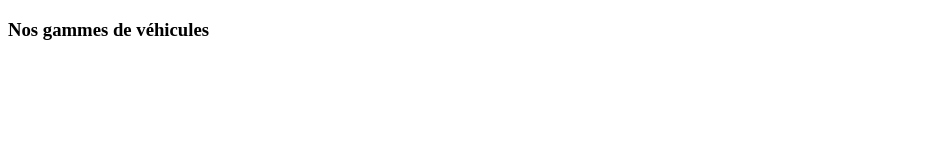
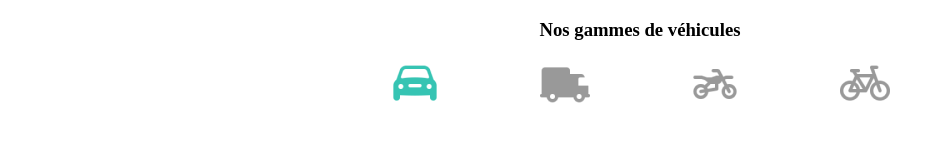
Before and after one commit to DWils/vehiloc, a plain HTML site: page front-end/index.html in a window 1280 px wide. Shown: the whole page, without its empty margins (0-944 px from the left). Drawn offline with Linux system fonts and the light colour scheme.

Commit message:
mise a jour

```diff
--- a/front-end/css/style.css
+++ b/front-end/css/style.css
@@ -0,0 +1,17 @@
+#icone{
+    display: flex;
+    justify-content: center;
+    align-items: center;
+}
+
+#icone img{
+    margin:  0 50px;
+}
+
+
+#titre_vehicule{
+    display: flex;
+    flex-wrap: wrap;
+    justify-content:center
+
+}
--- a/front-end/index.html
+++ b/front-end/index.html
@@ -21,9 +21,12 @@
 
     <!-- Les véhicules -->
     <div>
-        <div> <h3> Nos gammes de véhicules </h3> </div>
-        <div>
-
+        <div> <h3 id="titre_vehicule"> Nos gammes de véhicules </h3> </div>
+        <div id="icone">
+            <img src="image/voiture.png" alt="voiture">
+            <img src="image/camion.png" alt="camion">
+            <img src="image/moto.png" alt="moto">
+            <img src="image/velo.png" alt="velo">
         </div>
         <div></div>
     </div>
```
